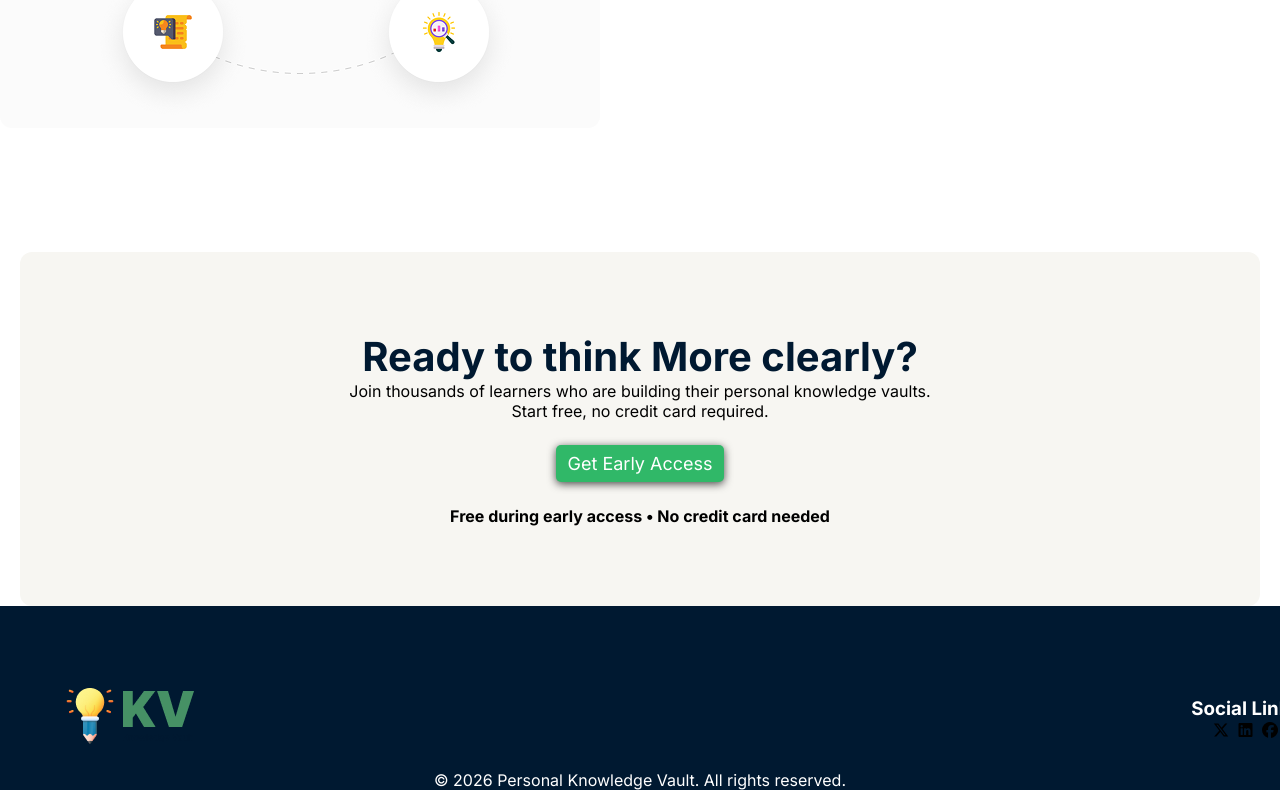
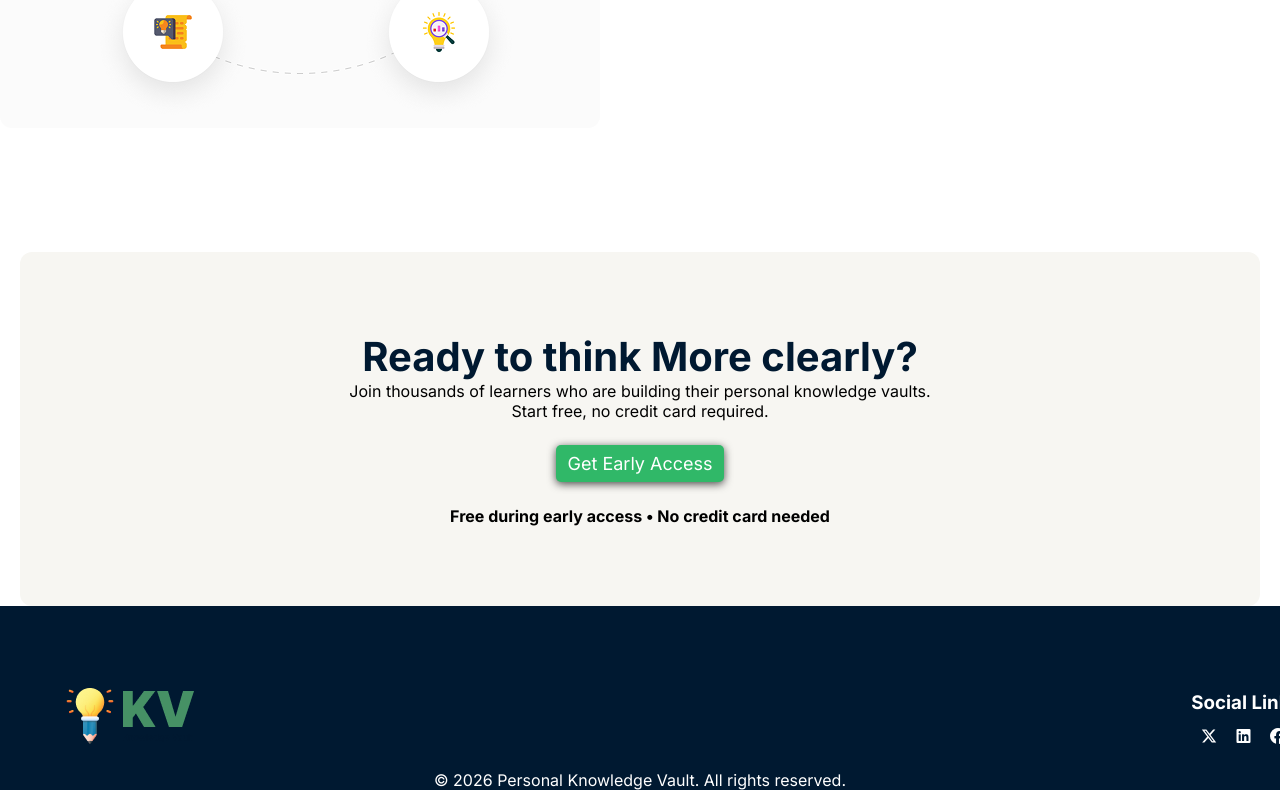
Before and after one commit to saiful230799/B13-A01, a plain HTML site: page index.html in a window 1280 px wide. Shown: the part 1810-2600 px from the top of the page. Drawn offline with Linux system fonts and the light colour scheme; a web font is replaced by a local one.

Commit message:
assingment final complete

```diff
--- a/index.html
+++ b/index.html
@@ -134,7 +134,7 @@
           <a href=""><img src="assets/logo-navbar.png" alt="" /></a></div>
           <div>
             <h3>Social Links</h3>
-            <div>
+            <div    class="social-icon">
                 <i class="fa-brands fa-x-twitter"></i>
                 <i class="fa-brands fa-linkedin"></i>
                 <i class="fa-brands fa-facebook"></i>
--- a/style.css
+++ b/style.css
@@ -201,3 +201,11 @@
 .footer-container h3, #footer p{
     color: white;
 }
+.social-icon {
+    color: white;
+    margin-top: 12px;
+}
+.social-icon i{
+    margin: 0 7px 0 3px;
+
+}
```
